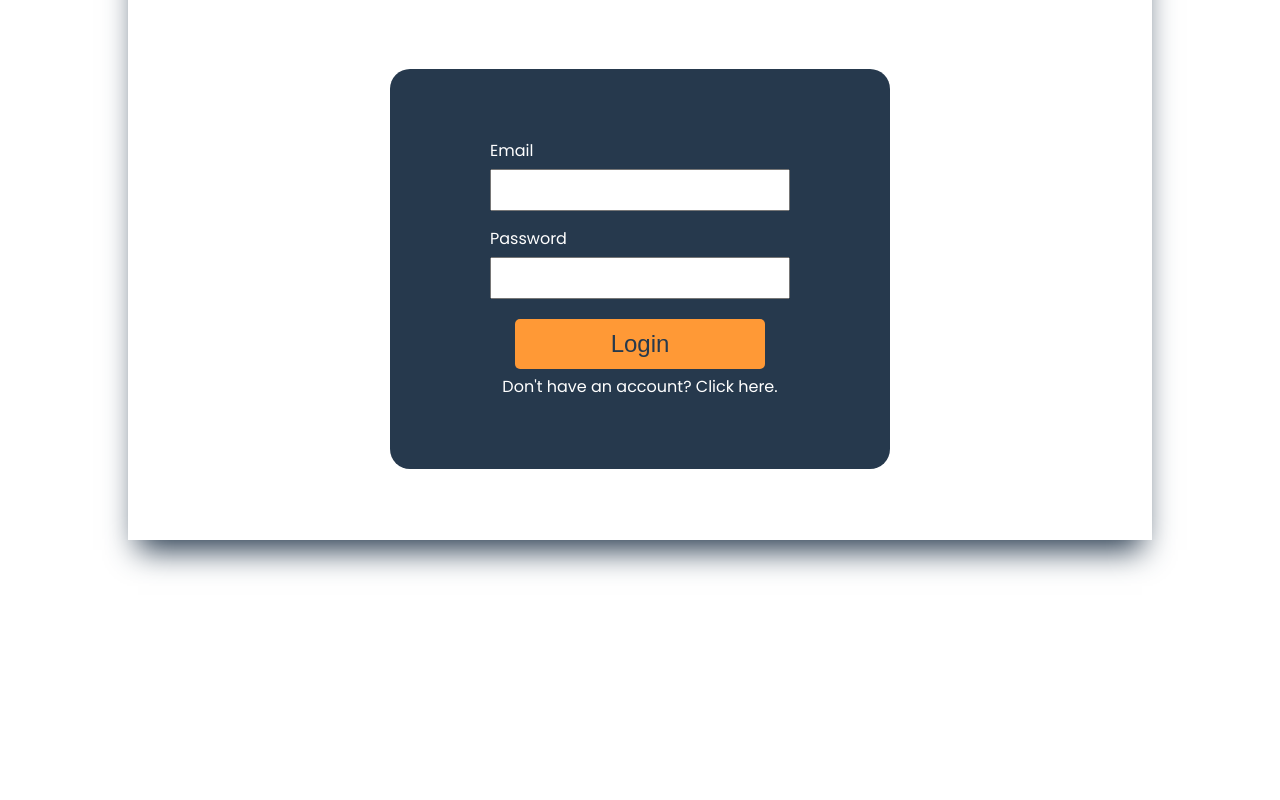
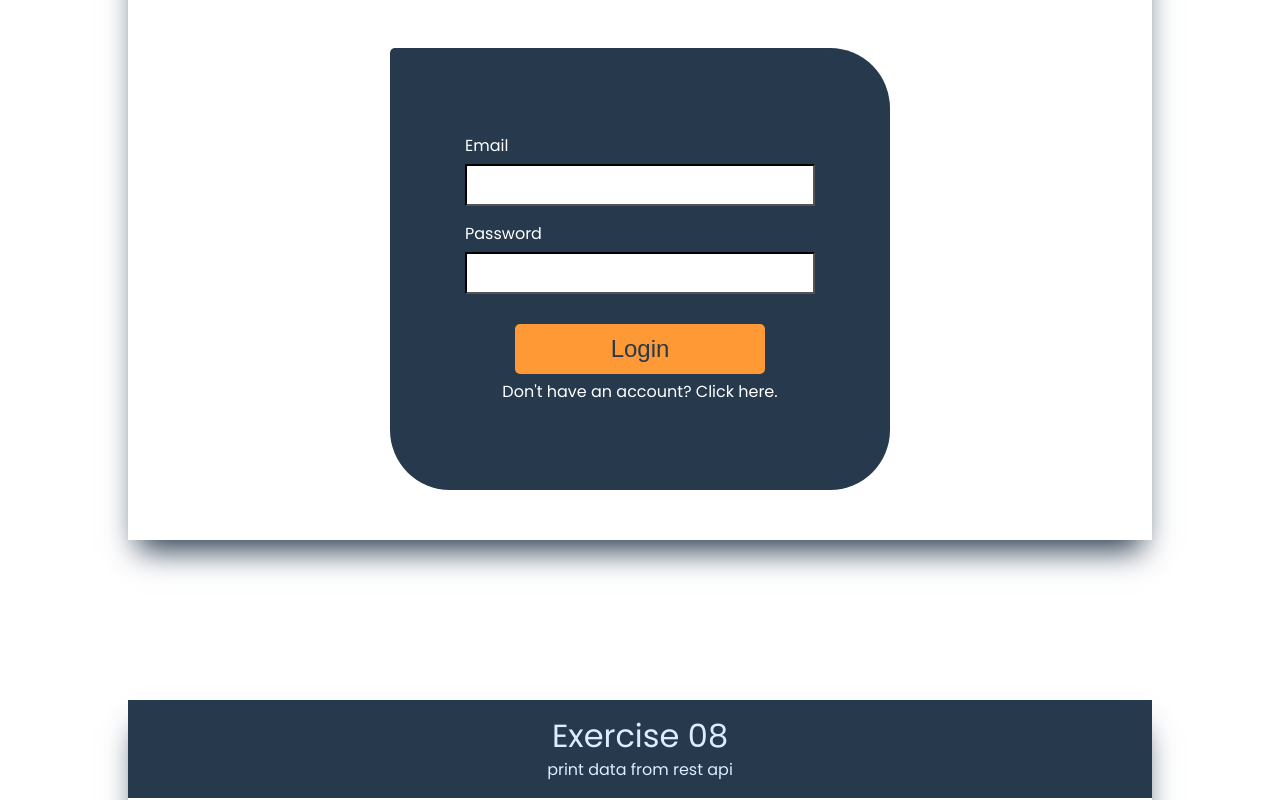
Before and after one commit to Dyeizon/react-exercises, a React (Create React App) app: page / in a window 1280 px wide. Shown: the part 4980-5780 px from the top of the page. Before the commit the page ends 5600 px from the top, so only its background shows below. Built offline with nearby package versions, Linux system fonts and the light colour scheme.

Commit message:
Add files via upload

```diff
--- a/src/App.js
+++ b/src/App.js
@@ -6,6 +6,9 @@ import {Accordion} from './components/Accordion';
 import {Slider} from './components/Slider';
 import {Checklist} from './components/Checklist';
 import { Login } from './components/Login';
+import { Rest } from './components/Rest';
+import { Multipage } from './components/Multipage';
+import { Context } from './components/Context';
 
 function App() {
   return (
@@ -37,6 +40,18 @@ function App() {
       <Exercise title="Exercise 07" desc="login form">
         <Login/>
       </Exercise>
+
+      <Exercise title="Exercise 08" desc="print data from rest api">
+        <Rest/>
+      </Exercise>
+
+      <Exercise title="Exercise 09" desc="multi-page navigation with react router">
+        <Multipage/>
+      </Exercise>
+
+      <Exercise title="Exercise 10" desc="context api in react components">
+        <Context/>
+      </Exercise>
     </div>
   );
 }
--- /dev/null
+++ b/src/components/Context/index.jsx
@@ -0,0 +1,5 @@
+export const Context = () => {
+    return (
+        <></>
+    );
+}
--- a/src/components/Login/index.jsx
+++ b/src/components/Login/index.jsx
@@ -1,52 +1,75 @@
-import { useState } from 'react';
+import { useRef, useState } from 'react';
 import './style.css';
 
 export const Login = () => {
-    const [firstEmailTyping, setFirstEmailTyping] = useState(true);
     const [email, setEmail] = useState('');
+    const [emailError, setEmailError] = useState('');
+    const emailRef = useRef();
+
     const [password, setPassword] = useState('');
-    const [emailError, setEmailError] = useState('');
+    const [passwordError, setPasswordError] = useState('');
+    const passwordRef = useRef();
+
+    const [error, setError] = useState('');
+    const [success, setSuccess] = useState('');
 
     function handleEmailTyping(e) {
         setEmail(e.target.value);
-
-        setEmailError('');
-
-        if(firstEmailTyping) {
-            setFirstEmailTyping(false);
-        } else {
-            if(email.length - 1 < 0) {
-                setEmailError('O email não pode ser vazio');
-            }
-        }
-
-
     }
 
     function handlePasswordTyping(e) {
         setPassword(e.target.value);
     }
 
+    function clearError(e) {
+        e.target.style.borderColor = 'black';
+    }
+
     function handleSubmit(e) {
         e.preventDefault();
 
+        if(!email) {
+            setEmailError('This field cannot be empty');
+            emailRef.current.style.borderColor = 'red';
+        } else {
+            setEmailError('');
+        }
 
+        if(!password) {
+            setPasswordError('This field cannot be empty');
+            passwordRef.current.style.borderColor = 'red';
+        } else {
+            setPasswordError('');
+        }
+
+        if(email !== 'dyeizon@gmail.com' || password !== 'asd123') {
+            setError('Authentication Failed');
+            setSuccess('');
+            console.log(email, password);
+        } else {
+            setSuccess('Authentication Successful');
+            setError('');
+            setEmail('');
+            setPassword('');
+        }
     }
 
     return (
         <div className='login-container'>
             <form className="login-form" onSubmit={(e) => {handleSubmit(e)}} action="">
                 <fieldset>
-                    <label htmlFor="email">Email </label>
-                    <span className='form-error'>{emailError}</span>
-                    <input value={email} onChange={(e) => {handleEmailTyping(e)}} type="email" name="email" id="email"/>
+                    <label htmlFor="email">Email {emailError ? '- ' : ''} <span className='form-error'>{emailError}</span></label>
+
+                    <input ref={emailRef} value={email} onFocus={(e) => clearError(e)} onChange={(e) => {handleEmailTyping(e)}} type="email" name="email" id="email"/>
                 </fieldset>
                 <fieldset>
-                    <label htmlFor="password">Password</label>
-                    <input value={password} onChange={(e) => {handlePasswordTyping(e)}} type="password" name="password" id="password"/>
+                    <label htmlFor="password">Password {passwordError ? '- ' : ''} <span className='form-error'>{passwordError}</span></label>
+                    <input ref={passwordRef} value={password} onFocus={(e) => clearError(e)} onChange={(e) => {handlePasswordTyping(e)}} type="password" name="password" id="password"/>
                 </fieldset>
 
-                <button  type="submit">Login</button>
+                <div className='regular-error'><span className='form-error'>{error}</span><span className='form-success'>{success}</span></div>
+
+                <button type="submit">Login</button>
                 <a href="/">Don't have an account? Click here.</a>
             </form>
         </div>
--- a/src/components/Login/style.css
+++ b/src/components/Login/style.css
@@ -5,27 +5,27 @@
     justify-content: center;
 }
 
-.form-error {
-    color: red;
-}
-
 .login-form {
     width: 500px;
-    height: 400px;
+    height: 100%;
     background-color: #26394d;
     display: flex;
     flex-direction: column;
     align-items: center;
     justify-content: center;
-    border-radius: 20px;
+    border-radius: 60px;
+    border-top-left-radius: 5px;
     color: white;
 }
 
 .login-form fieldset {
-    width: 60%;
+    width: 70%;
     display: flex;
     flex-direction: column;
     justify-content: space-between;
+}
+
+.login-form fieldset:first-child {
     margin-bottom: 20px;
 }
 
@@ -39,10 +39,28 @@
     padding: 10px;
     font-size: 1em;
     box-sizing: border-box;
+    border-color: black;
+    transition: border-color 100ms;
 }
 
 .login-form input:focus {
     outline: none;
+}
+
+.form-error {
+    color: red;
+    font-size: 0.8em;
+}
+
+.form-success {
+    color: lightgreen;
+    font-size: 0.8em;
+}
+
+.regular-error {
+    height: 30px;
+    display: flex;
+    align-items: center;
 }
 
 .login-form button {
--- /dev/null
+++ b/src/components/Multipage/index.jsx
@@ -0,0 +1,5 @@
+export const Multipage = () => {
+    return (
+        <></>
+    );
+}
--- /dev/null
+++ b/src/components/Rest/index.jsx
@@ -0,0 +1,5 @@
+export const Rest = () => {
+    return (
+        <></>
+    );
+}
```
